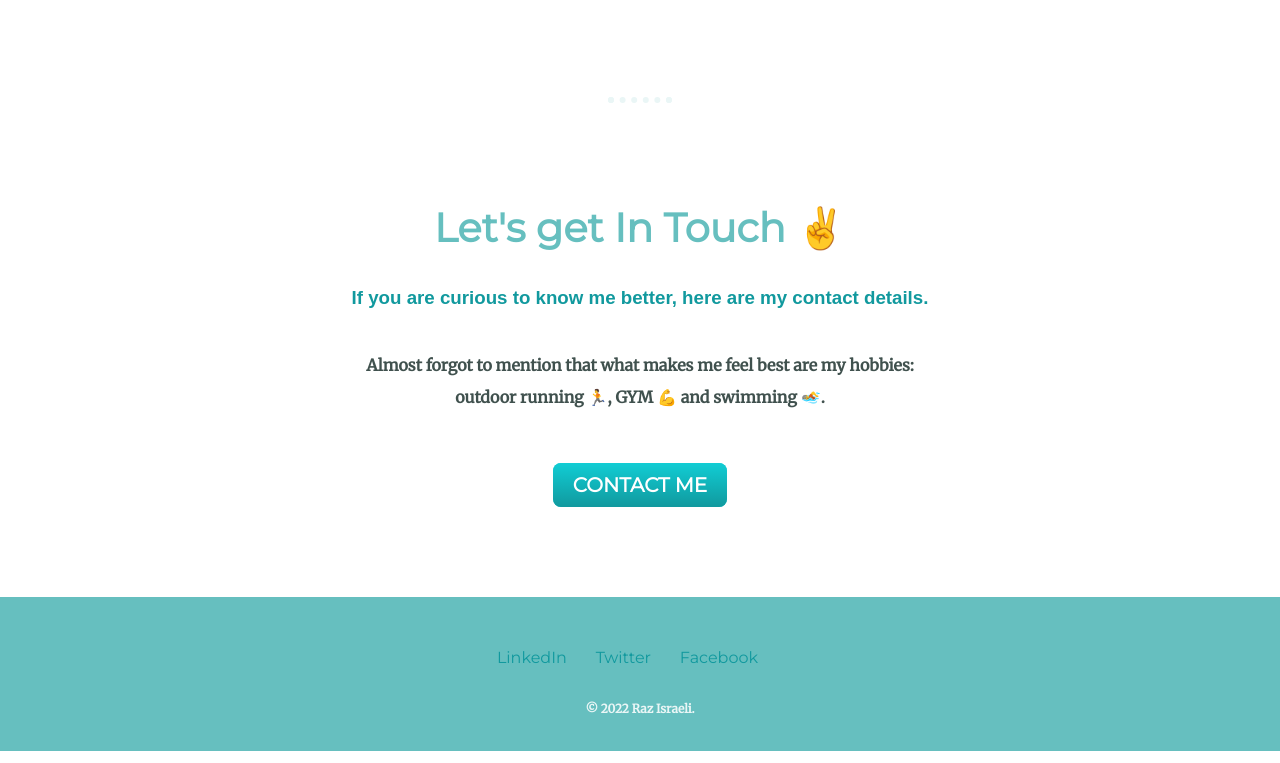
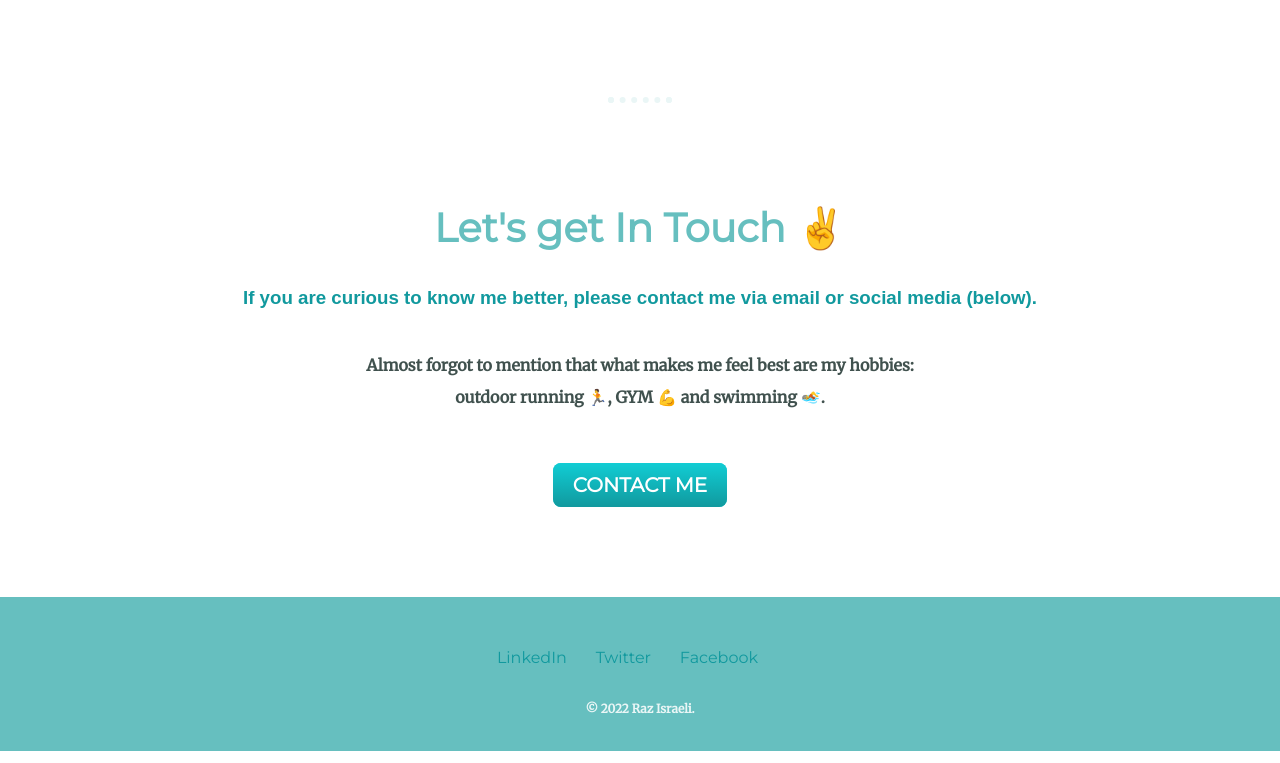
Before and after one commit to RazIsraeli/cv, a plain HTML site: page index.html in a window 1280 px wide. Shown: the part 2335-3098 px from the top of the page. Drawn offline with Linux system fonts and the light colour scheme.

Commit message:
Updated contact me details

```diff
--- a/index.html
+++ b/index.html
@@ -55,7 +55,7 @@
     <hr>
     <div class="contact-me">
       <h2>Let's get In Touch ✌</h2>
-      <h3 class="knowMeh3">If you are curious to know me better, here are my contact details.</h3>
+      <h3 class="knowMeh3">If you are curious to know me better, please contact me via email or social media (below).</h3>
       <p class="knowMeParagraph">Almost forgot to mention that what makes me feel best are my hobbies:<br>outdoor running 🏃, GYM 💪 and swimming 🏊.</p>
       <a class="btn" href="mailto:razisraeli1@gmail.com">CONTACT ME</a>
     </div>
```
